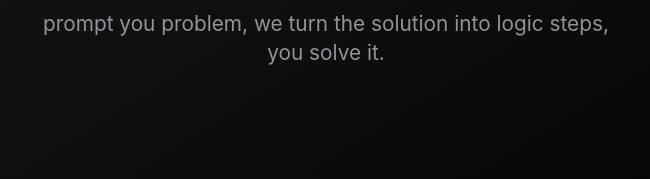
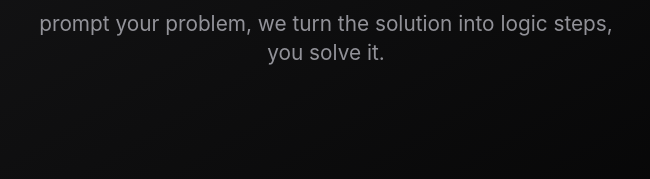
Before and after one commit to chimwopara/logic, a website: page index.html in a window 1280 px wide. Shown: the part 288-467 px from the top of the page, 470-1120 px from the left. Drawn offline with Linux system fonts and the light colour scheme.

Commit message:
Update index.html

```diff
--- a/index.html
+++ b/index.html
@@ -563,7 +563,7 @@
                     <div class="prompt-container">
                         <div class="greeting">
                             <h1>Learn Different</h1>
-                            <p>prompt you problem, we turn the solution into logic steps, you solve it.</p>
+                            <p>prompt your problem, we turn the solution into logic steps, you solve it.</p>
                         </div>
                     </div>
 
```
